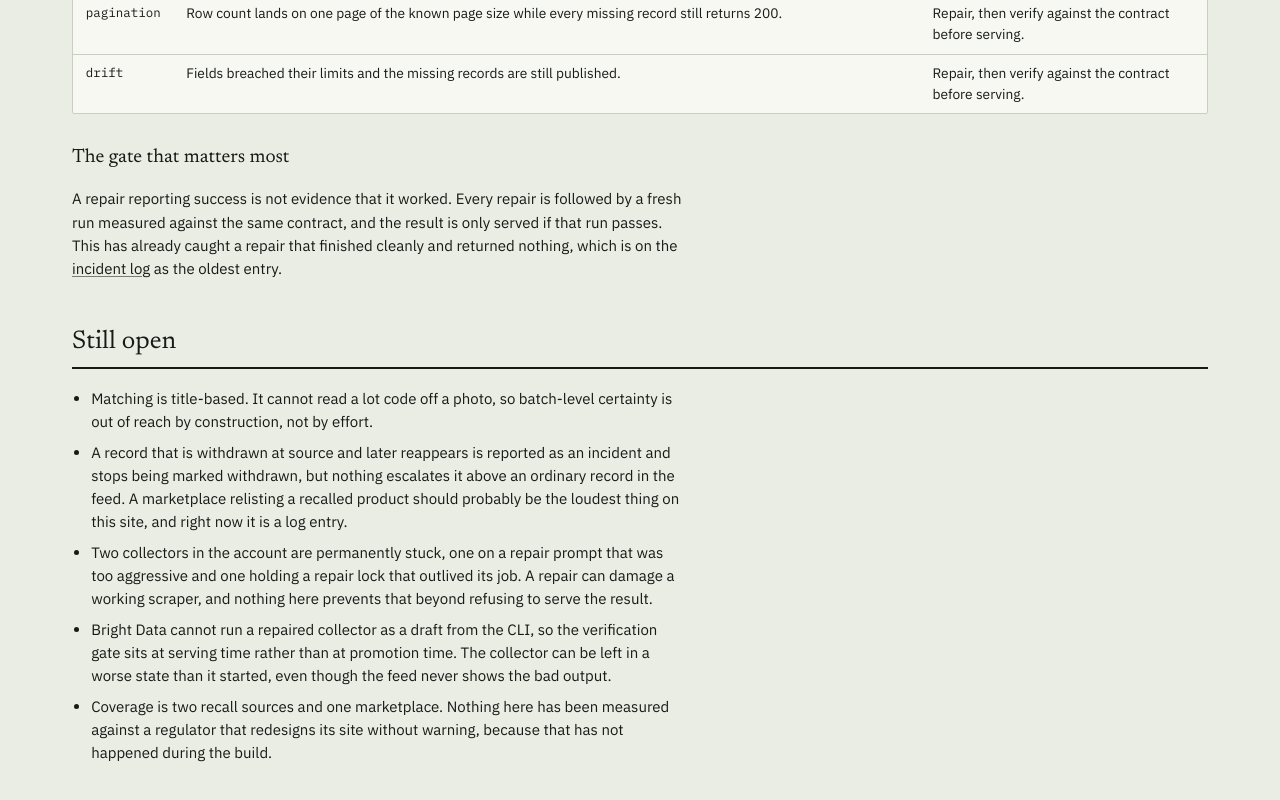
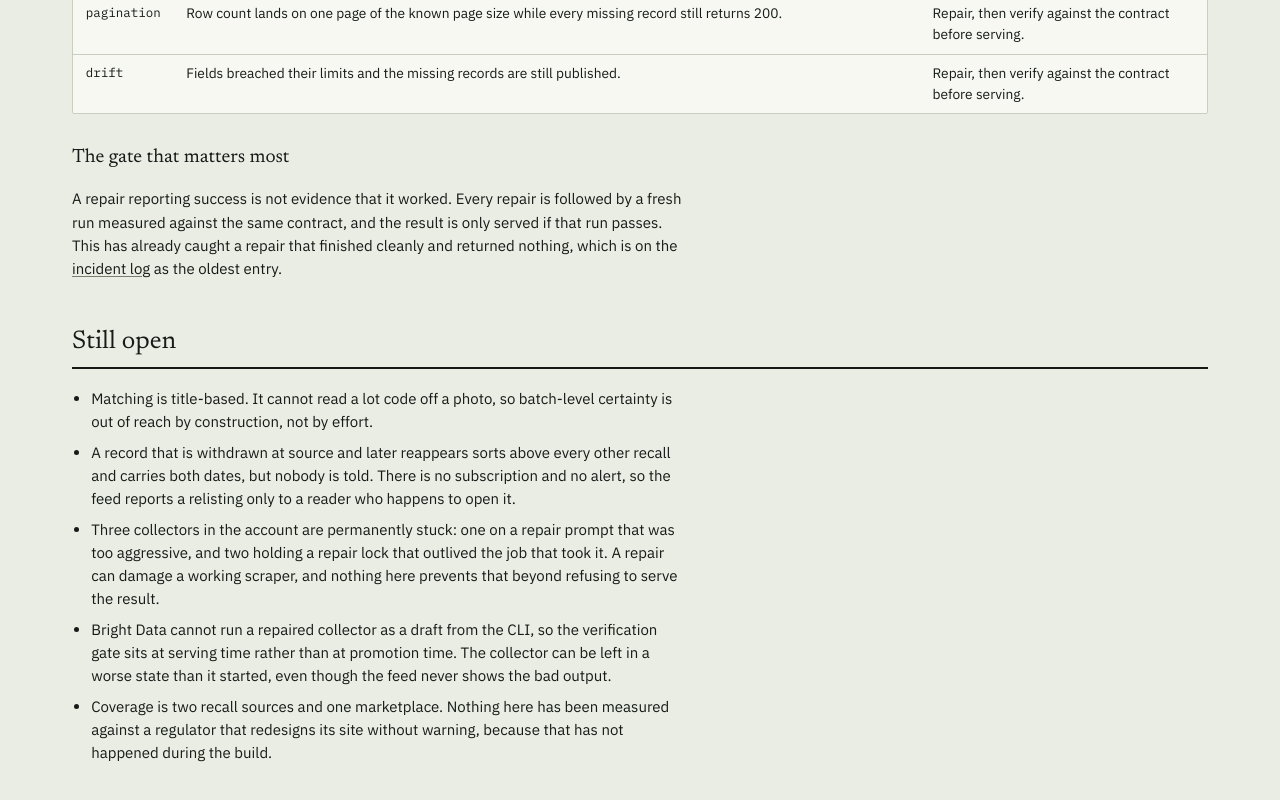
Before and after one commit to chiruu12/vouch, a Next.js app in the folder web/: page /method in a window 1280 px wide. Shown: the part 3334-4134 px from the top of the page. Built offline with nearby package versions, Linux system fonts and the light colour scheme.

Commit message:
correct the stuck-collector count and a stale limit

```diff
--- a/web/app/method/page.tsx
+++ b/web/app/method/page.tsx
@@ -314,16 +314,16 @@ export default function Page() {
               certainty is out of reach by construction, not by effort.
             </li>
             <li>
-              A record that is withdrawn at source and later reappears is reported as an
-              incident and stops being marked withdrawn, but nothing escalates it above an
-              ordinary record in the feed. A marketplace relisting a recalled product should
-              probably be the loudest thing on this site, and right now it is a log entry.
+              A record that is withdrawn at source and later reappears sorts above every
+              other recall and carries both dates, but nobody is told. There is no
+              subscription and no alert, so the feed reports a relisting only to a reader
+              who happens to open it.
             </li>
             <li>
-              Two collectors in the account are permanently stuck, one on a repair prompt
-              that was too aggressive and one holding a repair lock that outlived its job. A
-              repair can damage a working scraper, and nothing here prevents that beyond
-              refusing to serve the result.
+              Three collectors in the account are permanently stuck: one on a repair prompt
+              that was too aggressive, and two holding a repair lock that outlived the job
+              that took it. A repair can damage a working scraper, and nothing here prevents
+              that beyond refusing to serve the result.
             </li>
             <li>
               Bright Data cannot run a repaired collector as a draft from the CLI, so the
```
Also changed, not shown: 2 other files (tests, documents, lock files or other folders).
